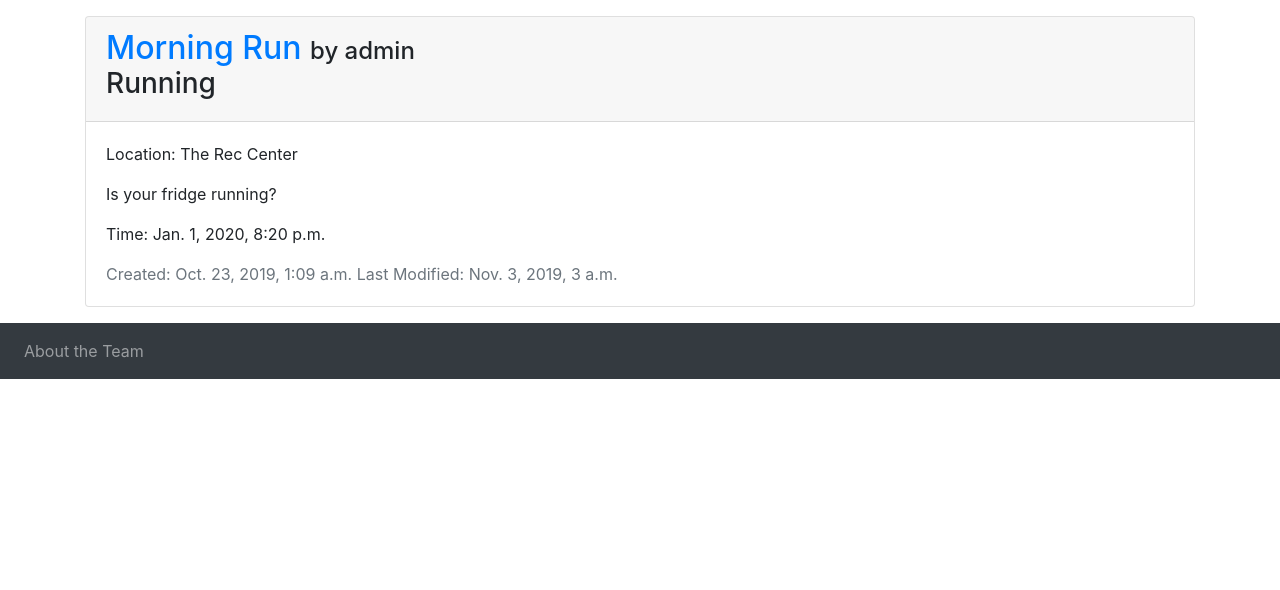
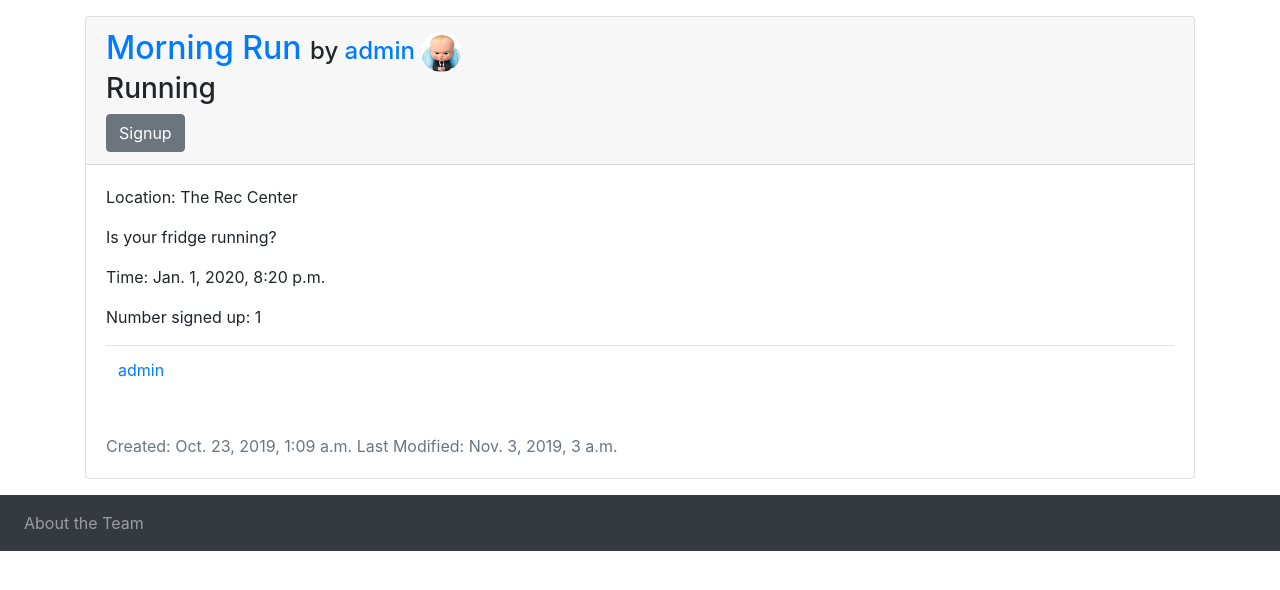
Before and after one commit to royceschultz/Square-Up-Events, a Django app: page /event/1/ in a window 1280 px wide. Shown: the part 56-646 px from the top of the page. Run offline with Django 3.2, Linux system fonts and the light colour scheme; data comes from the database, SQL or seed files in the repository; both versions use the stored data as it was after the commit; some libraries are stand-ins or nearby versions.

Commit message:
Adds Event signup. Adds signup and cancel buttons on home and event detail pages. Adds list of signed up events on the profile page.

```diff
--- a/PurpleNut/urls.py
+++ b/PurpleNut/urls.py
@@ -30,6 +30,8 @@ urlpatterns = [
     url(r'^event/(\d+)/', event_views.event_detail, name='event detail'),
     url(r'^event/create/', event_views.create_event, name='create event'),
     url(r'^event_edit/(\d+)', event_views.edit_event, name='event edit'),
+    url(r'^event/signup/add/(\d+)', event_views.signup, name='event signup'),
+    url(r'^event/signup/rm/(\d+)', event_views.cancel_signup, name='event cancel signup'),
 
     url(r'^register/',user_views.register,name='register'),
     url(r'^login/',auth_views.LoginView.as_view(template_name='users/login.html') ,name='login'),
--- a/events/forms.py
+++ b/events/forms.py
@@ -5,7 +5,7 @@ from .models import Event
 class EventForm(forms.ModelForm):
     class Meta:
         model = Event
-        exclude = ['author'] # author will be determined by request.user
+        exclude = ['author','signed_up'] # author will be determined by request.user
         labels = {
             'event_date': 'Date and time of event (format: MM/DD/YYYY 24H:MM)'
         }
--- a/events/models.py
+++ b/events/models.py
@@ -10,7 +10,9 @@ class Event(models.Model):
     location = models.TextField()
     event_date = models.DateTimeField()
 
-    author = models.ForeignKey(User, on_delete=models.CASCADE)
+    author = models.ForeignKey(User, on_delete=models.CASCADE, related_name='author')
+    signed_up = models.ManyToManyField(User, related_name='signed_up')
+
     create_date = models.DateTimeField(auto_now_add=True)
     last_modified = models.DateTimeField(auto_now=True)
 
--- a/events/templates/event_detail.html
+++ b/events/templates/event_detail.html
@@ -3,14 +3,22 @@
 <div class="card my-3">
   <div class="card-header">
     <h2 class="d-inline">
-      <a href="{%url 'event detail' event.id%}"> {{event.name|capfirst}} </a>
+      <a href="{% url 'event detail' event.id %}"> {{event.name|capfirst}} </a>
     </h2>
-    <h4 class="d-inline">by {{event.author}}</h4>
+    <h4 class="d-inline">by
+      <a href="{% url 'profile' event.author.id %}">{{event.author}}</a>
+      <img src="{{ event.author.profile.image.url }}" class="rounded-circle" height="40px" alt="">
+    </h4>
     <h3>{{event.category}}</h3>
 
     {% if event.author.id == user.id %}
       <a class="btn btn-primary" href="{%url 'event edit' event.id%}">Edit</a>
+    {% endif %}
 
+    {% if user not in event.signed_up.all %}
+      <a class="btn btn-secondary" href="{% url 'event signup' event.id %}">Signup</a>
+    {% else %}
+      <a class="btn btn-danger" href="{% url 'event cancel signup'  event.id %}">Cancel</a>
     {% endif %}
   </div>
   <div class="card-body text-nowrap">
@@ -18,12 +26,26 @@
     <p class="card-text">{{event.details}}</p>
     <p class="card-text">Time: {{event.event_date}}</p>
 
+    {% with signed_up=event.signed_up.all %}
+      <p>Number signed up: {{ signed_up.count }}</p>
+      <table class="table table-hover">
+        {% for atendee in signed_up %}
+          <tr>
+            <td>
+              <a href="{% url 'profile' atendee.id %}">
+                {{atendee.username}}
+              </a>
+            </td>
+          </tr>
+
+        {% endfor %}
+      </table>
+    {% endwith %}
+    <br>
+
+
     <p class="card-text text-muted d-inline">Created: {{event.create_date}}</p>
     <p class="card-text text-muted d-inline">Last Modified: {{event.last_modified}}</p>
   </div>
-
-</div>
-<div class="">
-
 </div>
 {%endblock content%}
--- a/events/views.py
+++ b/events/views.py
@@ -4,6 +4,7 @@ from django.http import Http404
 from django.contrib import messages
 from django.shortcuts import redirect
 from django.db.models import Q
+from django.contrib.auth.decorators import login_required
 
 from .models import Event
 from .forms import EventForm, SearchForm
@@ -46,6 +47,7 @@ def create_event(request):
         filled_form = EventForm(request.POST)
         if filled_form.is_valid():
             filled_form.instance.author = request.user # fill in author with current user
+            filled_form.instance.signed_up.add(request.user)
             filled_form.save()
             eventName = filled_form.cleaned_data.get('name')
             messages.success(request,f'{eventName} has been created!')
@@ -56,7 +58,6 @@ def create_event(request):
     else: # If logged in user is accessing the page through a normal GET request
         form = EventForm()
         return render(request, 'create_event.html',{'form':form})
-
 
 def edit_event(request, id):
 
@@ -77,3 +78,24 @@ def edit_event(request, id):
             return render(request, 'create_event.html', {'form' : form})
 
     return render(request, 'create_event.html', {'form': form})
+
+@login_required
+def signup(request, event_id):
+    try:
+        event = Event.objects.get(id=event_id)
+    except Event.DoesNotExist:
+        raise Http404('Event does\'t exist')
+    event.signed_up.add(request.user)
+    event.save()
+    messages.success(request,f'Signed up for { event.name }')
+    return redirect('home')
+
+def cancel_signup(request, event_id):
+    try:
+        event = Event.objects.get(id=event_id)
+    except Event.DoesNotExist:
+        raise Http404('Event does\'t exist')
+    event.signed_up.remove(request.user)
+    event.save()
+    messages.success(request,f'Canceled on { event.name }')
+    return redirect('home')
```
Also changed, not shown: events/templates/home.html (+23 -4 lines), users/templates/users/profile.html (+15 -2 lines), db.sqlite3.
